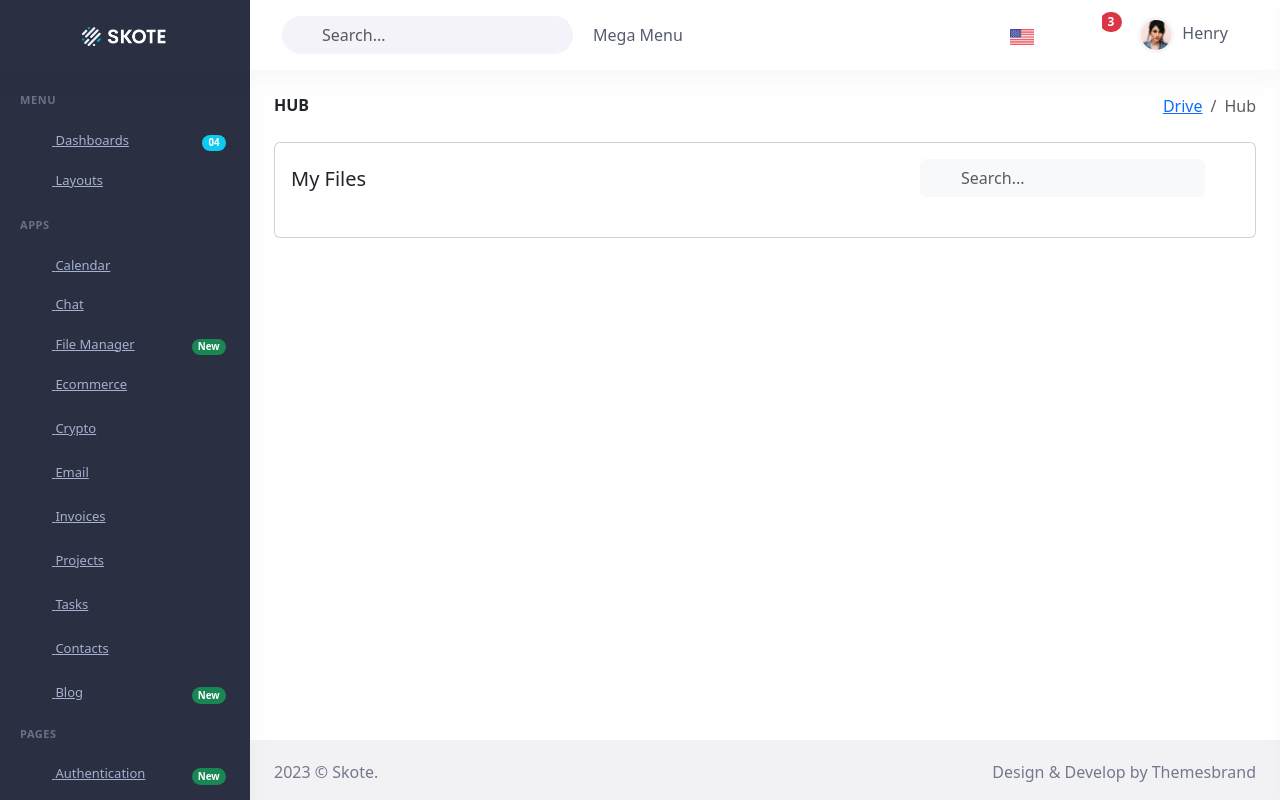
After one commit to Pierson38/HubG4, a Symfony app: template templates/drive/index.html.twig in a window 1280 px wide. The commit adds this page. Run offline with Twig, Linux system fonts and the light colour scheme; the template is opened without the code that fills it, so the values that code supplies are empty; some libraries are stand-ins or nearby versions.

Commit message:
Debut drive

```diff
--- a/composer.json
+++ b/composer.json
@@ -20,6 +20,7 @@
         "symfony/doctrine-messenger": "6.3.*",
         "symfony/dotenv": "6.3.*",
         "symfony/expression-language": "6.3.*",
+        "symfony/filesystem": "6.3.*",
         "symfony/flex": "^2",
         "symfony/form": "6.3.*",
         "symfony/framework-bundle": "6.3.*",
--- /dev/null
+++ b/templates/drive/index.html.twig
@@ -0,0 +1,152 @@
+{{ include('partials/main.html.twig') }}
+
+    <head>
+
+        {{ include('partials/title-meta.html.twig', {title: 'Drive'}) }}
+
+        {{ include('partials/head-css.html.twig') }}
+
+    </head>
+
+    {{ include('partials/body.html.twig') }}
+
+        <!-- Begin page -->
+        <div id="layout-wrapper">
+
+            {{ include('partials/menu.html.twig') }}
+
+            <!-- ============================================================== -->
+            <!-- Start right Content here -->
+            <!-- ============================================================== -->
+            <div class="main-content">
+
+                <div class="page-content">
+                    <div class="container-fluid">
+
+                        {{ include('partials/page-title.html.twig', {pagetitle: 'Drive', title: 'Hub'}) }}
+
+                        <div class="d-xl-flex">
+                            <div class="w-100">
+                                <div class="d-md-flex">
+
+                                    <div class="w-100">
+                                        <div class="card">
+                                            <div class="card-body">
+                                                <div>
+                                                    <div class="row mb-3">
+                                                        <div class="col-xl-3 col-sm-6">
+                                                            <div class="mt-2">
+                                                                <h5>My Files</h5>
+                                                            </div>
+                                                        </div>
+                                                        <div class="col-xl-9 col-sm-6">
+                                                            <form class="mt-4 mt-sm-0 float-sm-end d-flex align-items-center">
+                                                                <div class="search-box mb-2 me-2">
+                                                                    <div class="position-relative">
+                                                                        <input type="text" class="form-control bg-light border-light rounded" placeholder="Search...">
+                                                                        <i class="bx bx-search-alt search-icon"></i>
+                                                                    </div>
+                                                                </div>
+
+                                                                <div class="dropdown mb-0">
+                                                                    <a class="btn btn-link text-muted mt-n2" role="button" data-bs-toggle="dropdown" aria-haspopup="true">
+                                                                        <i class="mdi mdi-dots-vertical font-size-20"></i>
+                                                                    </a>
+
+                                                                    <div class="dropdown-menu dropdown-menu-end">
+                                                                        <a class="dropdown-item" href="#">Share Files</a>
+                                                                        <a class="dropdown-item" href="#">Share with me</a>
+                                                                        <a class="dropdown-item" href="#">Other Actions</a>
+                                                                    </div>
+                                                                </div>
+
+
+                                                            </form>
+                                                        </div>
+                                                    </div>
+                                                </div>
+
+                                                <div>
+                                                    <div class="row">
+                                                        {% for folder in folders %}
+                                                        <div class="col-xl-4 col-sm-6">
+                                                            <div class="card shadow-none border">
+                                                                <div class="card-body p-3">
+                                                                    <div class="">
+                                                                        <div class="float-end ms-2">
+                                                                            <div class="dropdown mb-2">
+                                                                                <a class="font-size-16 text-muted" role="button" data-bs-toggle="dropdown" aria-haspopup="true">
+                                                                                    <i class="mdi mdi-dots-horizontal"></i>
+                                                                                </a>
+
+                                                                                <div class="dropdown-menu dropdown-menu-end">
+                                                                                    <a class="dropdown-item" href="#">Open</a>
+                                                                                    <a class="dropdown-item" href="#">Edit</a>
+                                                                                    <a class="dropdown-item" href="#">Rename</a>
+                                                                                    <div class="dropdown-divider"></div>
+                                                                                    <a class="dropdown-item" href="#">Remove</a>
+                                                                                </div>
+                                                                            </div>
+                                                                        </div>
+                                                                        <div class="avatar-xs me-3 mb-3">
+                                                                            <div class="avatar-title bg-transparent rounded">
+                                                                                <i class="bx bxs-folder font-size-24 text-warning"></i>
+                                                                            </div>
+                                                                        </div>
+                                                                        <div class="d-flex">
+                                                                            <div class="overflow-hidden me-auto">
+                                                                                <h5 class="font-size-14 text-truncate mb-1"><a href="javascript: void(0);" class="text-body">{{folder.name}}</a></h5>
+                                                                                <p class="text-muted text-truncate mb-0">12 Files</p>
+                                                                            </div>
+                                                                            <div class="align-self-end ms-2">
+                                                                                <p class="text-muted mb-0">6GB</p>
+                                                                            </div>
+                                                                        </div>
+
+                                                                    </div>
+                                                                </div>
+
+                                                            </div>
+                                                        </div>
+                                                        <!-- end col -->
+                                                        {% endfor %}
+                                                    </div>
+                                                    <!-- end row -->
+                                                </div>
+
+                                            </div>
+                                        </div>
+                                        <!-- end card -->
+                                    </div>
+                                    <!-- end w-100 -->
+                                </div>
+                            </div>
+                        </div>
+                        <!-- end row -->
+
+                    </div> <!-- container-fluid -->
+                </div>
+                <!-- End Page-content -->
+
+
+                {{ include('partials/footer.html.twig') }}
+            </div>
+            <!-- end main content-->
+
+        </div>
+        <!-- END layout-wrapper -->
+
+        {{ include('partials/right-sidebar.html.twig') }}
+
+        {{ include('partials/vendor-scripts.html.twig') }}
+
+        <!-- apexcharts -->
+        <script src="/libs/apexcharts/apexcharts.min.js"></script>
+
+        <!-- file-manager js -->
+        <script src="/js/pages/file-manager.init.js"></script>
+
+        <script src="/js/app.js"></script>
+
+    </body>
+</html>
```
Also changed, not shown: src/Controller/AdminController.php (+11 -4 lines), src/Controller/DriveController.php (added, +52 -0 lines), src/DataFixtures/UserFixtures.php (+7 -2 lines), src/Entity/Folder.php (+15 -1 lines), src/Repository/FolderRepository.php (+17 -14 lines), src/Service/FileService.php (+80 -2 lines), 1 other file.
